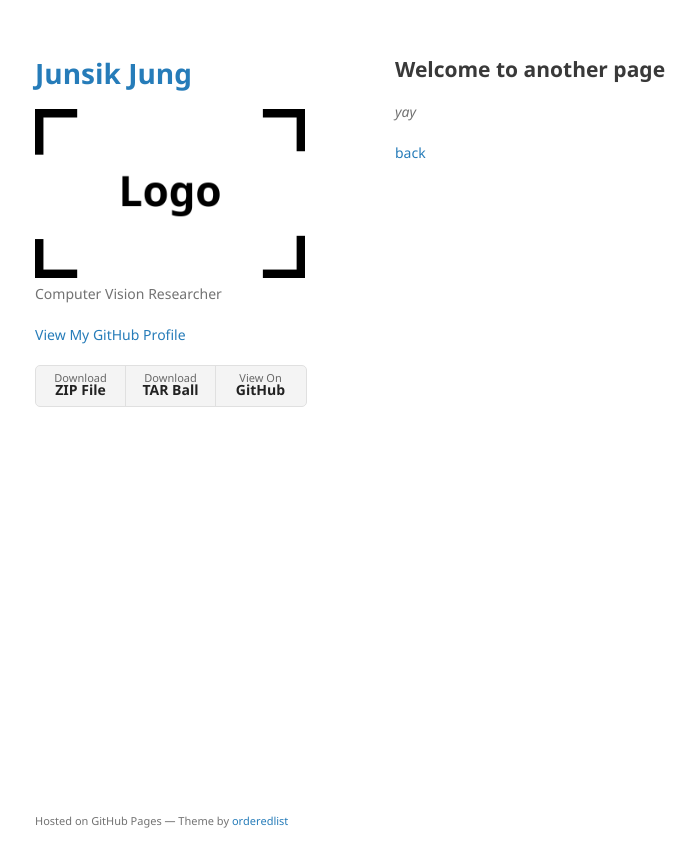
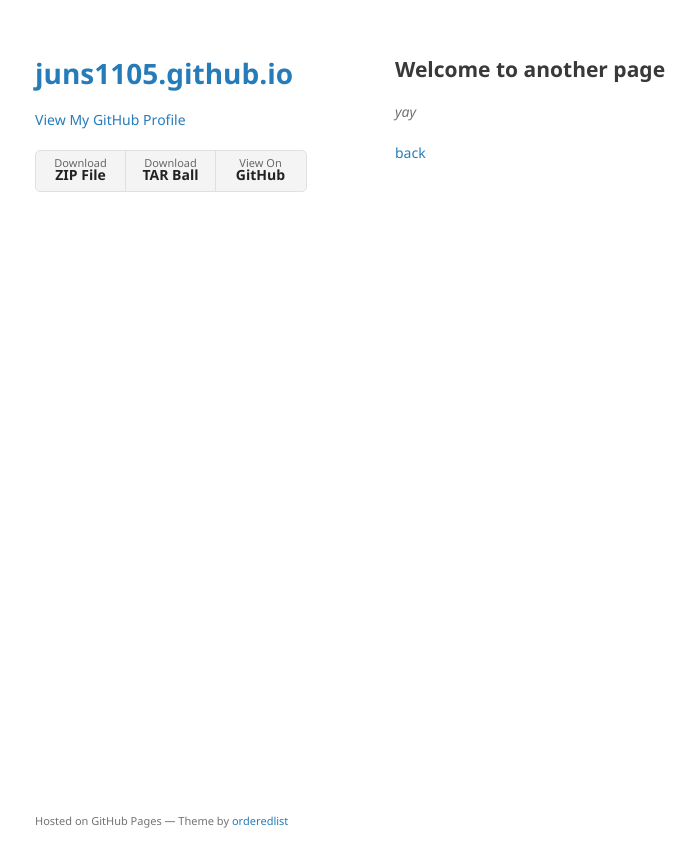
Before and after one commit to Juns1105/juns1105.github.io, a Jekyll site: the page built from another-page.md, in a window 1280 px wide. Shown: the top 867 px of the page, without its empty margins (175-871 px from the left). Built offline with Jekyll 4.4.1, drawn with Linux system fonts in a browser that asks for light colours; the repository's description, which GitHub fills in, is left out; our own code applies the rules of GitHub Pages for plain Markdown files.

Commit message:
Update _config.yml by removing author info
Removed author details and site metadata from config.

```diff
--- a/_config.yml
+++ b/_config.yml
@@ -1,14 +1,6 @@
-title: Junsik Jung
-logo: /assets/img/logo.png
-description: Computer Vision Researcher
-url: https://jsjung.github.io
-baseurl: ""
-
-author:
-  name: Junsik Jung
 show_downloads: true
 google_analytics:
 theme: jekyll-theme-minimal
 remote_theme: pages-themes/minimal@v0.2.0
 plugins:
-  - jekyll-remote-theme
+- jekyll-remote-theme # add this line to the plugins list if you already have one
```
